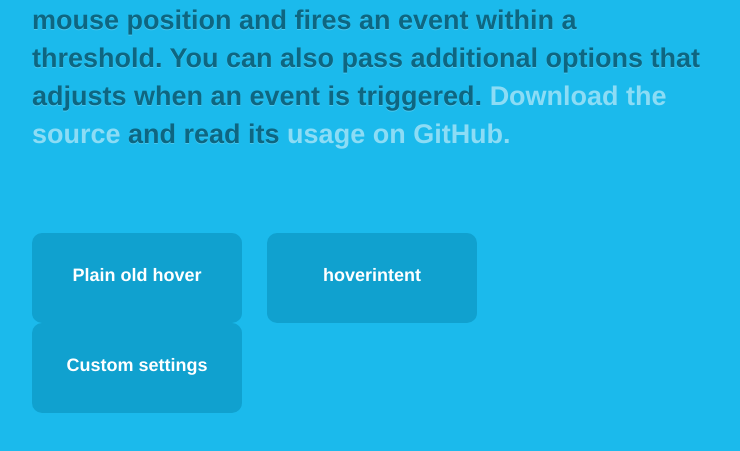
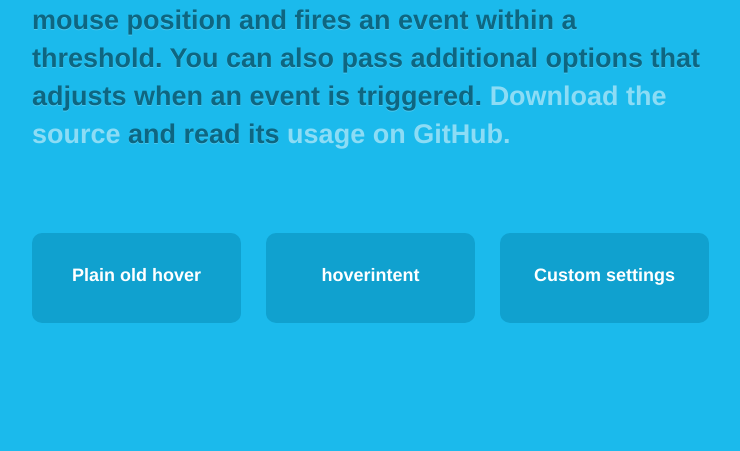
Before and after one commit to tristen/hoverintent, a website: page index.html in a window 1280 px wide. Shown: the part 193-644 px from the top of the page, without its empty margins (268-1008 px from the left). Drawn offline with Linux system fonts and the light colour scheme.

Commit message:
Hotifx width

```diff
--- a/site.css
+++ b/site.css
@@ -39,7 +39,7 @@
     background:#10A1CF;
     text-align:center;
     display:inline-block;
-    width:210px;
+    width:209px;
     height:20px;
     padding:30px 0 40px;
     margin:0 10px;
```
